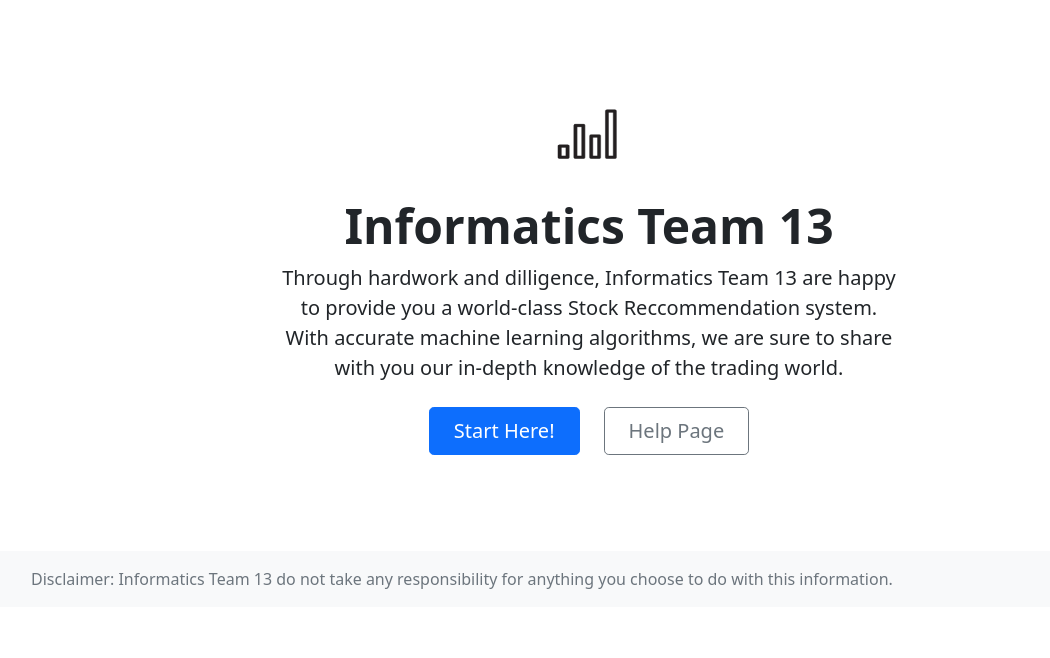
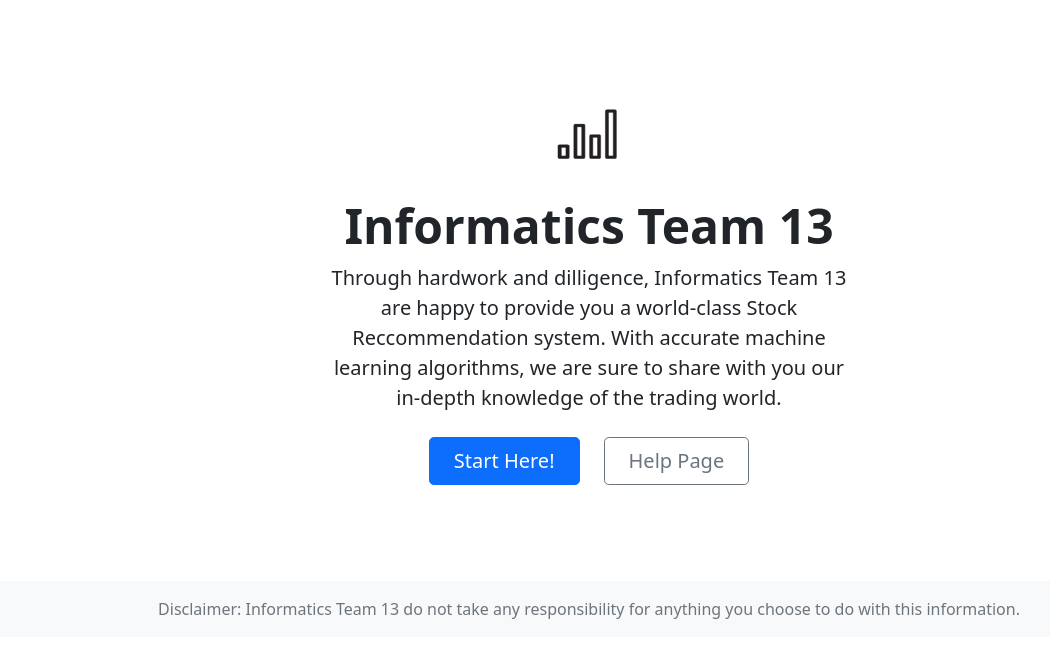
Before and after one commit to randomman552/CM2203-Team-13, a Flask app: page / in a window 1280 px wide. Shown: the part 56-714 px from the top of the page, without its empty margins (51-1101 px from the left). Run offline with Flask 2, Linux system fonts and the light colour scheme.

Commit message:
Fix some visual bugs

```diff
--- a/templates/layout.html
+++ b/templates/layout.html
@@ -37,11 +37,12 @@
   </nav>
 
 
-
-    {% block content %}{% endblock content %}
+    <article class="container text-center">
+        {% block content %}{% endblock content %}
+    </article>
 
 
-    <footer class="footer mt-auto py-3 bg-light">
+    <footer class="footer mt-auto py-3 bg-light text-center">
       <div class="container">
         <span class="text-muted">Disclaimer: Informatics Team 13 do not take any responsibility for anything you choose to do with this information. </span>
       </div>
--- a/templates/stock.html
+++ b/templates/stock.html
@@ -15,7 +15,7 @@
     }
 </style>
 
-<div vocab="https://schema.org/" typeof="Corporation">
+<div vocab="https://schema.org/" typeof="Corporation" class="container text-center">
     <div>
         <h1 style="display: inline-block" property="tickerSymbol">{{ stock["Symbol"] }} -</h1>
         <h1 style="display: inline-block" property="legalName"> {{ stock["Name"] }}.</h1>
```
